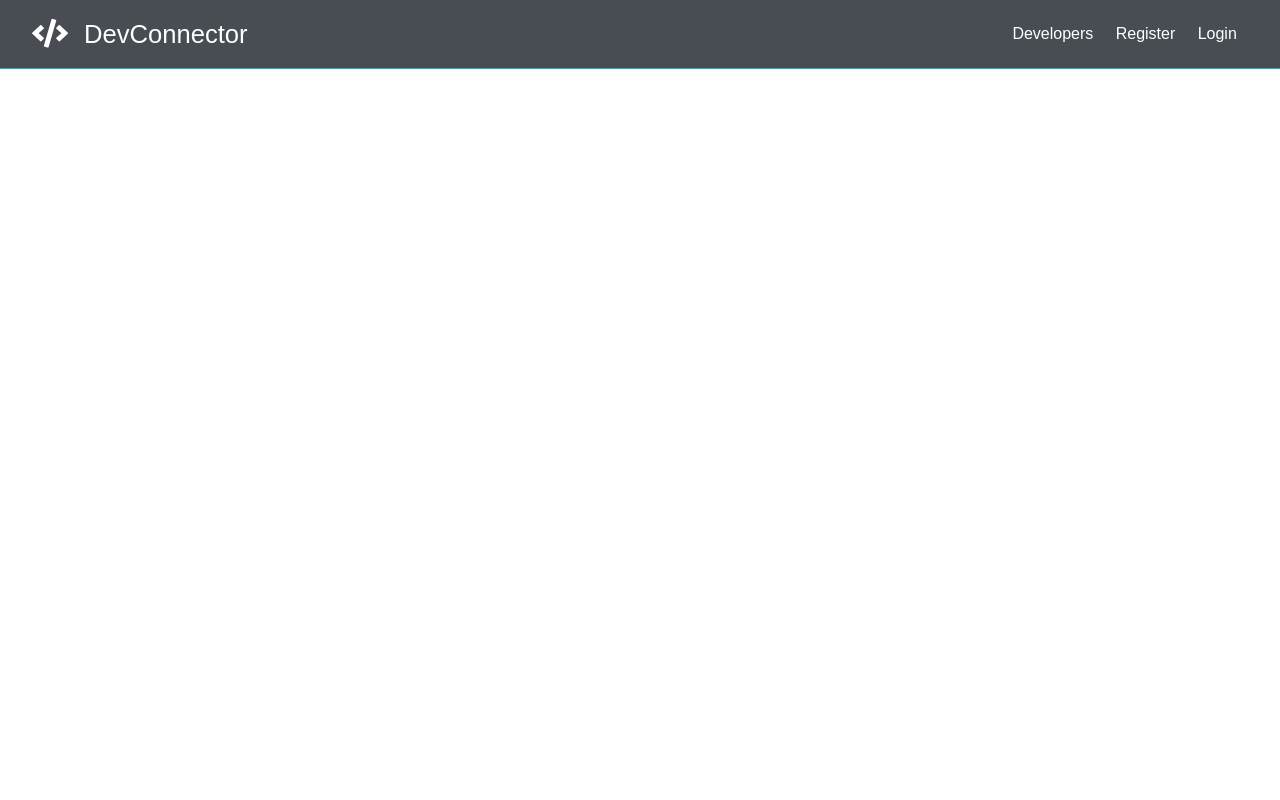
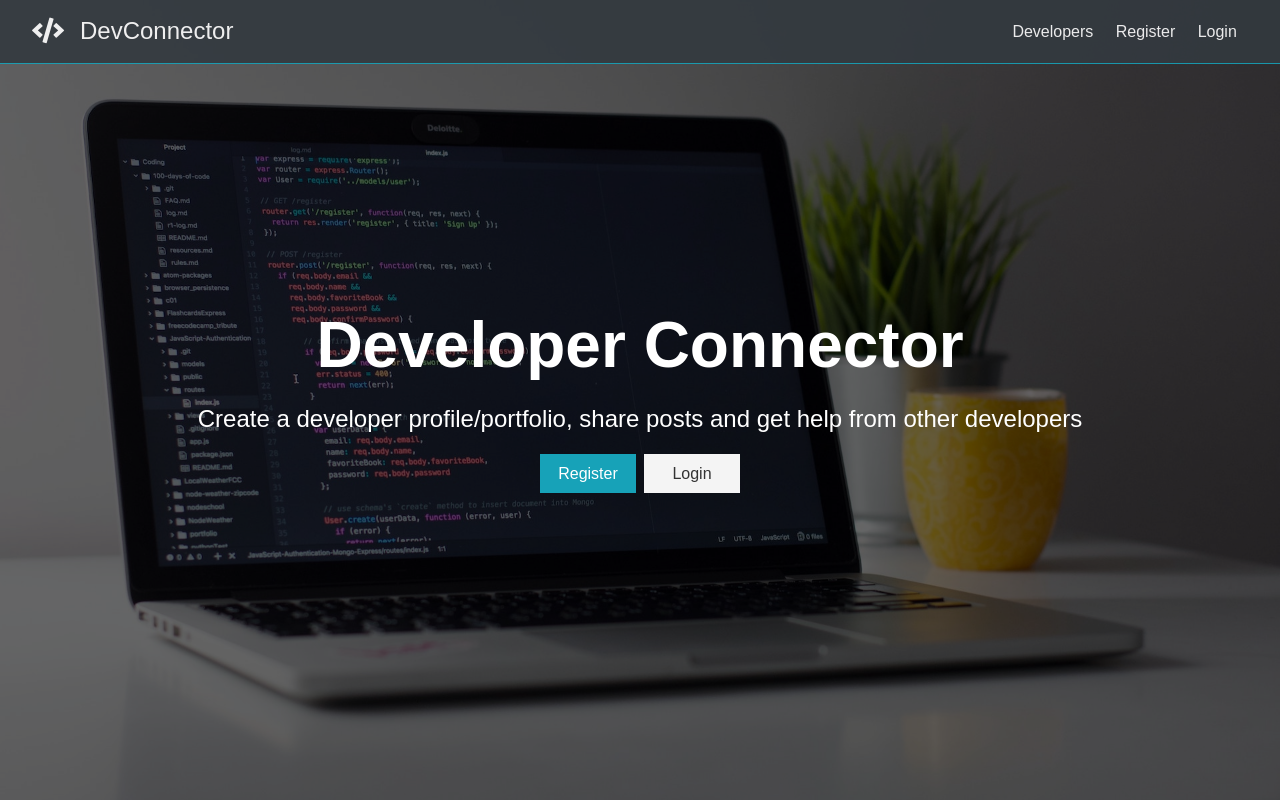
Before and after one commit to mdossantosdev/dev-connector, a React (Create React App) app in the folder client/: page / in a window 1280 px wide. Built offline with nearby package versions, Linux system fonts and the light colour scheme.

Commit message:
Create Landing component

```diff
--- a/client/src/components/App/App.js
+++ b/client/src/components/App/App.js
@@ -1,11 +1,13 @@
 import React, { Fragment } from 'react';
 import Navbar from '../Navbar/Navbar';
+import Landing from '../Landing/Landing';
 import GlobalStyle from '../../styles/globalStyles';
 
 const App = () => (
   <Fragment>
     <GlobalStyle />
     <Navbar />
+    <Landing />
   </Fragment>
 );
 
--- /dev/null
+++ b/client/src/components/Landing/Landing.js
@@ -0,0 +1,33 @@
+import React from 'react';
+import {
+  LandingWrapper,
+  DarkOverlay,
+  LandingInner,
+  Title,
+  Text,
+  BtnWrapper,
+  BtnRegister,
+  BtnLogin,
+} from './styles';
+
+const Landing = () => {
+  return (
+    <LandingWrapper>
+      <DarkOverlay>
+        <LandingInner>
+          <Title>Developer Connector</Title>
+          <Text>
+            Create a developer profile/portfolio, share posts and get help from other
+            developers
+          </Text>
+          <BtnWrapper>
+            <BtnRegister>Register</BtnRegister>
+            <BtnLogin>Login</BtnLogin>
+          </BtnWrapper>
+        </LandingInner>
+      </DarkOverlay>
+    </LandingWrapper>
+  );
+};
+
+export default Landing;
--- /dev/null
+++ b/client/src/components/Landing/styles.js
@@ -0,0 +1,73 @@
+import styled from 'styled-components';
+import background from '../../images/showcase.jpg';
+
+export const LandingWrapper = styled.section`
+  position: relative;
+  background: url(${background}) no-repeat center center/cover;
+  height: 100vh;
+`;
+
+export const DarkOverlay = styled.div`
+  background-color: rgba(0, 0, 0, 0.6);
+  position: absolute;
+  top: 0;
+  left: 0;
+  width: 100%;
+  height: 100%;
+`;
+
+export const LandingInner = styled.div`
+  display: flex;
+  flex-direction: column;
+  align-items: center;
+  justify-content: center;
+  text-align: center;
+  width: 80%;
+  height: 100%;
+  margin: auto;
+  color: #fff;
+`;
+
+export const Title = styled.h1`
+  font-size: 4rem;
+  line-height: 1.2;
+  margin-bottom: 1rem;
+`;
+
+export const Text = styled.p`
+  font-size: 1.5rem;
+  margin-bottom: 1rem;
+`;
+
+export const BtnWrapper = styled.div`
+  display: flex;
+`;
+
+export const BtnRegister = styled.div`
+  background-color: #17a2b8;
+  color: #fff;
+  width: 6rem;
+  padding: 0.4rem 0;
+  font-size: 1rem;
+  margin-right: 0.5rem;
+  transition: opacity 0.2s ease-in;
+  cursor: pointer;
+
+  &:hover {
+    opacity: 0.8;
+  }
+`;
+
+export const BtnLogin = styled.div`
+  background-color: #f4f4f4;
+  color: #333;
+  width: 6rem;
+  padding: 0.4rem 0;
+  font-size: 1rem;
+  transition: opacity 0.2s ease-in;
+  cursor: pointer;
+
+  &:hover {
+    opacity: 0.8;
+  }
+`;
--- a/client/src/components/Navbar/styles.js
+++ b/client/src/components/Navbar/styles.js
@@ -11,7 +11,7 @@ export const Nav = styled.nav`
   z-index: 1;
   width: 100%;
   top: 0;
-  border-bottom: solid 0.1rem #17a2b8;
+  border-bottom: solid 1px #17a2b8;
   opacity: 0.9;
 `;
 
@@ -21,13 +21,13 @@ export const NavSection = styled.div`
 `;
 
 export const Title = styled.h1`
-  font-size: 1.6rem;
+  font-size: 1.5rem;
   font-weight: 300;
   margin-left: 1rem;
 `;
 
 export const Icon = styled.div`
-  font-size: 1.8rem;
+  font-size: 1.6rem;
   cursor: pointer;
 `;
 
@@ -40,7 +40,7 @@ export const NavItem = styled.a`
   padding: 0.45rem;
   margin: 0 0.25rem;
 
-  :hover {
+  &:hover {
     color: #17a2b8;
   }
 `;
```
Also changed, not shown: client/src/images/showcase.jpg (added).
